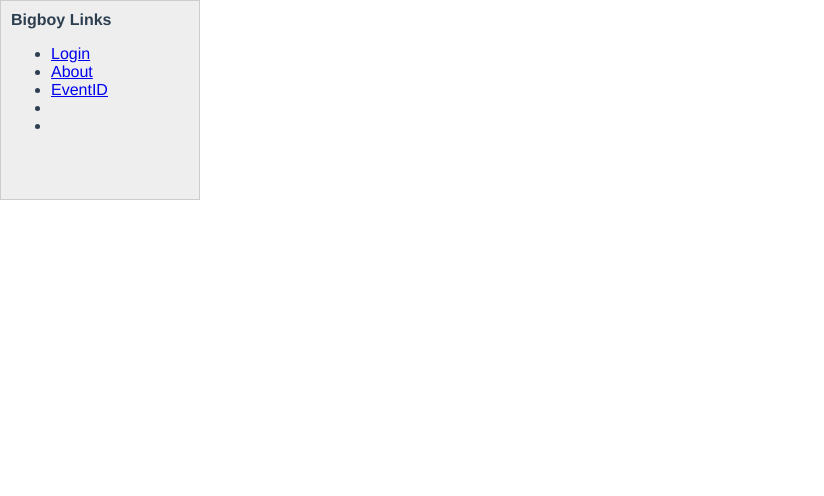
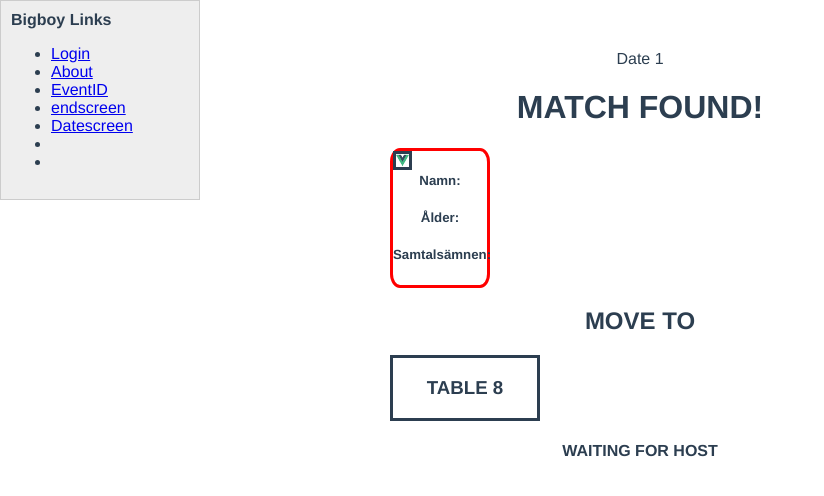
Before and after one commit to viktorhul/meet-a-geek, a Vue app: page /datescreen in a window 1280 px wide. Shown: the top 496 px of the page, without its empty margins (0-824 px from the left). Built offline with nearby package versions, Linux system fonts and the light colour scheme.

Commit message:
Datescreen layout

```diff
--- a/src/App.vue
+++ b/src/App.vue
@@ -6,6 +6,8 @@
         <li><router-link to="/home">Login</router-link></li>
         <li><router-link to="/about">About</router-link></li>
         <li><router-link to="/eventid">EventID</router-link></li>
+        <li><router-link to="/endscreen">endscreen</router-link></li>
+        <li><router-link to="/Datescreen">Datescreen</router-link></li>
         <li><router-link to=""></router-link></li>
         <li><router-link to=""></router-link></li>
       </ul>
--- /dev/null
+++ b/src/components/MoveToTable.vue
@@ -0,0 +1,15 @@
+<template>
+    <div>
+        <h2>MOVE TO</h2>
+        <div class="tableContainer">
+            <h3>TABLE 8</h3>
+        </div>
+        <h4>WAITING FOR HOST</h4>
+    </div>
+</template>
+<style scoped>
+.tableContainer{
+    border-style: solid;
+    width: 30%;
+}
+</style>
--- /dev/null
+++ b/src/components/UserProfileMatch.vue
@@ -0,0 +1,19 @@
+<template>
+    <div class="container">
+        <img class="profilePic" src="../assets/logo.png" alt="profilbild">
+        <h5>Namn: </h5>
+        <h5>Ålder: </h5>
+        <h5>Samtalsämnen: </h5>
+    </div>
+</template>
+
+<style scoped>
+.container{
+border-style: solid;
+width: 20%;
+
+}
+.profilePic{
+    border-style: solid;
+}
+</style>
--- a/src/router/index.js
+++ b/src/router/index.js
@@ -2,7 +2,8 @@ import Vue from 'vue'
 import VueRouter from 'vue-router'
 import Home from '../views/Home.vue'
 import EventID from '../views/EventID.vue'
-
+import Endscreen from '../views/Endscreen.vue'
+import Datescreen from '../views/Datescreen.vue'
 Vue.use(VueRouter)
 
 const routes = [
@@ -23,6 +24,16 @@ const routes = [
     path: '/eventid',
     name: 'EventID',
     component: EventID
+  },
+  {
+    path: '/endscreen',
+    name: 'Endscreen',
+    component: Endscreen
+  },
+  {
+    path: '/datescreen',
+    name: 'Datescreen',
+    component: Datescreen
   }
 ]
 
--- /dev/null
+++ b/src/views/Datescreen.vue
@@ -0,0 +1,26 @@
+<template>
+<div>
+    <header class="DateHeader"> Date 1</header>
+    <h1>MATCH FOUND!</h1>
+    <UserProfileMatch />
+    <MoveToTable />
+</div>
+</template>
+
+<script>
+import UserProfileMatch from "@/components/UserProfileMatch.vue";
+import MoveToTable from "@/components/MoveToTable.vue";
+export default{
+    components:{
+        UserProfileMatch,
+        MoveToTable,
+    }
+
+}
+</script>
+
+<style scoped>
+.DateHeader{
+
+}
+</style>
```
